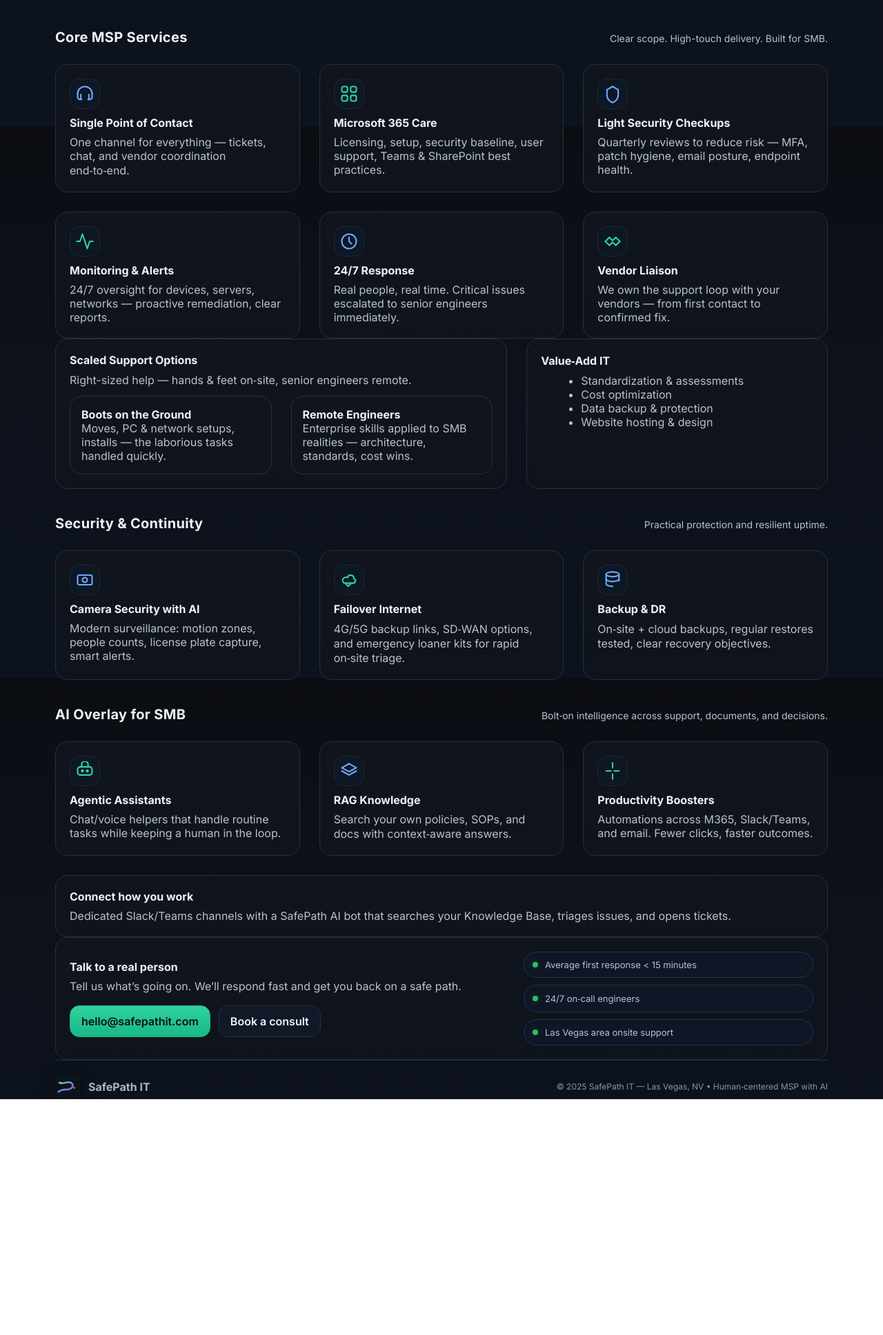
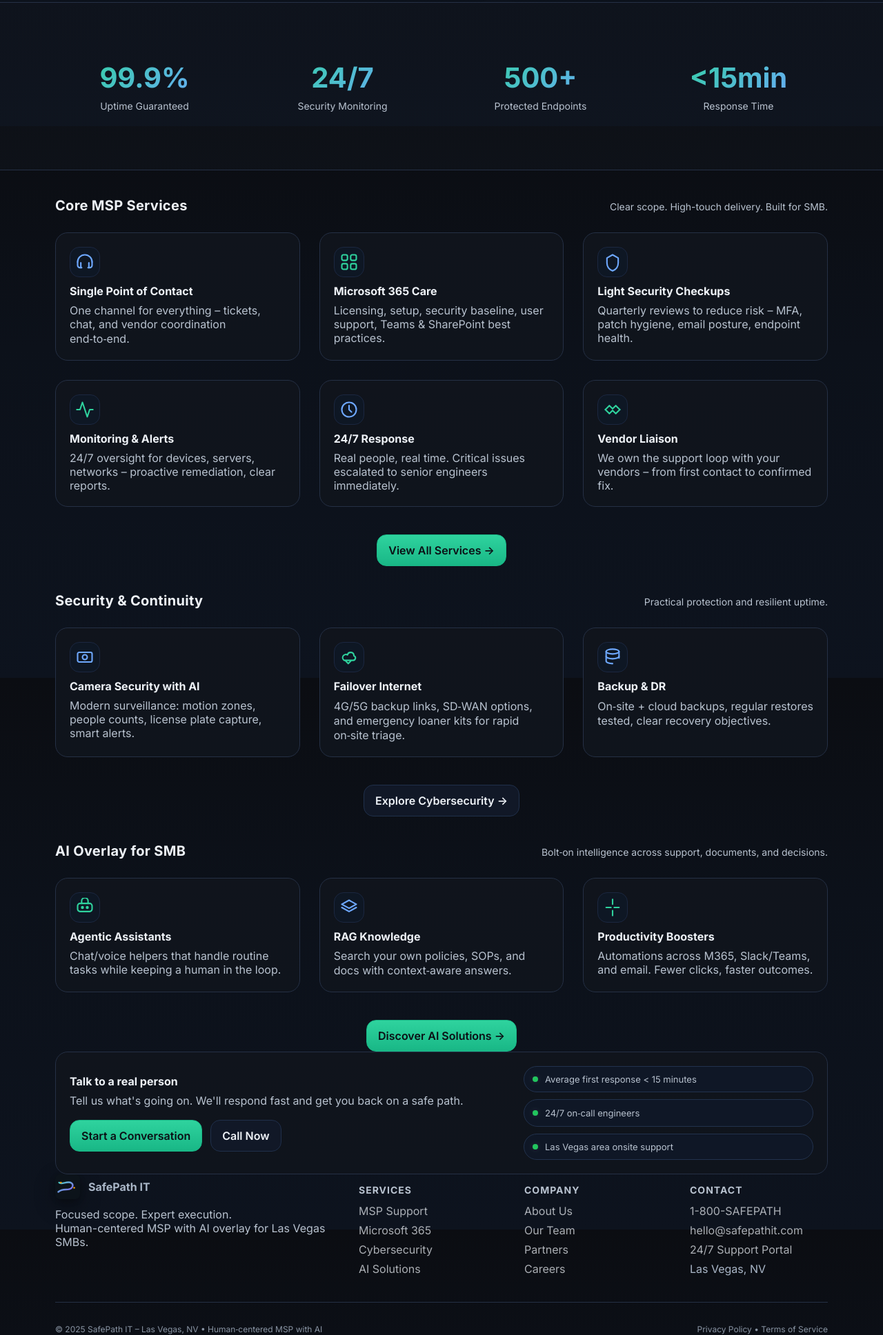
Before and after one commit to MyWatson/SafePathIT.github.io, a plain HTML site: page index.html in a window 1280 px wide. Shown: the part 617-2553 px from the top of the page at 69% size. Before the commit the page ends 2211 px from the top, so only its background shows below. Drawn offline with Linux system fonts and the light colour scheme.

Commit message:
Update index.html

```diff
--- a/index.html
+++ b/index.html
@@ -3,27 +3,27 @@
 <head>
   <meta charset="UTF-8" />
   <meta name="viewport" content="width=device-width, initial-scale=1" />
-  <title>SafePath IT — Focused scope. Expert execution.</title>
-  <meta name="description" content="SafePath IT — MSP support, Microsoft 365 care, light security checkups, monitoring, 24/7 response, AI overlays, camera security with AI, and failover internet solutions for SMBs in Las Vegas." />
+  <title>SafePath IT – Focused scope. Expert execution.</title>
+  <meta name="description" content="SafePath IT – MSP support, Microsoft 365 care, light security checkups, monitoring, 24/7 response, AI overlays, camera security with AI, and failover internet solutions for SMBs in Las Vegas." />
   <link rel="preconnect" href="https://fonts.googleapis.com">
   <link rel="preconnect" href="https://fonts.gstatic.com" crossorigin>
   <link href="https://fonts.googleapis.com/css2?family=Inter:wght@300;400;500;600;700;800&display=swap" rel="stylesheet">
   <style>
     :root{
-      --bg: #0b0d12;            /* deep night */
-      --bg-soft:#10141c;        /* card bg */
-      --bg-elev:#141a24;        /* hover elev */
-      --text: #eef2f7;          /* primary text */
-      --muted:#b8c2cf;          /* secondary text */
-      --brand:#2fd39e;          /* accent mint */
-      --brand-2:#6ea8ff;        /* secondary accent */
-      --line:#253045;           /* hairline */
-      --good:#22c55e;           /* status */
-      --warn:#f59e0b;           /* status */
-      --bad:#ef4444;            /* status */
+      --bg: #0b0d12;
+      --bg-soft:#10141c;
+      --bg-elev:#141a24;
+      --text: #eef2f7;
+      --muted:#b8c2cf;
+      --brand:#2fd39e;
+      --brand-2:#6ea8ff;
+      --line:#253045;
+      --good:#22c55e;
+      --warn:#f59e0b;
+      --bad:#ef4444;
       --shadow: 0 10px 30px rgba(0,0,0,.35), 0 2px 8px rgba(0,0,0,.25);
-      --radius-xl: 18px;        /* soft corners */
-      --radius-2xl: 26px;       /* stronger corners when needed */
+      --radius-xl: 18px;
+      --radius-2xl: 26px;
       --transition: all .24s ease;
       --grid-gap: clamp(16px,2.2vw,28px);
       --maxw: 1160px;
@@ -34,9 +34,12 @@
       margin:0; font-family:Inter, system-ui, -apple-system, Segoe UI, Roboto, Ubuntu, "Helvetica Neue", Arial, "Apple Color Emoji", "Segoe UI Emoji";
       color:var(--text); background:linear-gradient(180deg,#0b0d12 0%, #0c111a 40%, #0d131e 100%);
       -webkit-font-smoothing:antialiased; -moz-osx-font-smoothing:grayscale;
+      min-height: 100vh;
     }
     a{color:inherit; text-decoration:none}
     .container{max-width:var(--maxw); margin:0 auto; padding:0 20px}
+
+    /* Navigation */
     .nav{
       position:sticky; top:0; z-index:50; backdrop-filter:saturate(160%) blur(8px);
       background:rgba(11,13,18,.7); border-bottom:1px solid var(--line);
@@ -45,9 +48,19 @@
     .brand{display:flex; gap:12px; align-items:center}
     .logo{width:36px; height:36px; display:grid; place-items:center; border-radius:12px; background:radial-gradient(120% 120% at 20% 20%, #2fd39e 0%, #6ea8ff 60%, #1d2636 100%); box-shadow: var(--shadow)}
     .brand h1{font-size:18px; letter-spacing:.4px; margin:0; font-weight:700}
-    .nav-links{display:flex; gap:18px}
-    .nav a{opacity:.9}
-    .nav a:hover{opacity:1}
+    .nav-links{display:flex; gap:18px; align-items:center}
+    .nav-links a{opacity:.9; padding:8px 12px; border-radius:8px; transition:var(--transition)}
+    .nav-links a:hover{opacity:1; background:var(--bg-soft)}
+    .nav-links .dropdown{position:relative}
+    .dropdown-content{
+      display:none; position:absolute; top:100%; left:0; min-width:200px;
+      background:rgba(16,20,28,.95); backdrop-filter:blur(10px);
+      border:1px solid var(--line); border-radius:12px; padding:8px;
+      margin-top:8px; box-shadow:var(--shadow);
+    }
+    .dropdown:hover .dropdown-content{display:block}
+    .dropdown-content a{display:block; padding:10px 12px; border-radius:8px; margin:2px 0}
+    .dropdown-content a:hover{background:var(--bg-elev)}
 
     /* Mobile navigation */
     .menu-toggle{display:none; background:transparent; border:1px solid var(--line); padding:8px; border-radius:8px; color:var(--text); cursor:pointer}
@@ -57,6 +70,7 @@
       .nav-links.active{display:flex}
       .nav-links a{padding:12px; border-radius:8px}
       .nav-links a:hover{background:var(--bg-soft)}
+      .dropdown-content{position:static; display:block; background:transparent; border:none; padding-left:20px}
       .menu-toggle{display:block}
     }
 
@@ -92,7 +106,7 @@
     .btn.primary{background:linear-gradient(180deg,#2fd39e,#19b786); border-color:#19b786; color:#0b0f15}
     .btn.primary:hover{filter:saturate(110%)}
 
-    /* LV Silhouette (stencil) */
+    /* LV Silhouette */
     .lv-stencil{position:absolute; bottom:-2px; right:-6px; width:min(560px, 48vw); opacity:.08}
 
     /* Section */
@@ -128,9 +142,50 @@
     .dot.good{background:var(--good)} .dot.warn{background:var(--warn)} .dot.bad{background:var(--bad)}
     .dot{width:8px; height:8px; border-radius:50%; box-shadow:0 0 10px rgba(255,255,255,.12)}
 
+    /* Stats Section */
+    .stats-section{
+      padding:60px 0;
+      background:linear-gradient(180deg, rgba(16,20,28,0.5), rgba(20,26,36,0.3));
+      border-top:1px solid var(--line);
+      border-bottom:1px solid var(--line);
+    }
+    .stats-grid{
+      display:grid;
+      grid-template-columns:repeat(4,1fr);
+      gap:var(--grid-gap);
+    }
+    @media (max-width: 768px){.stats-grid{grid-template-columns:repeat(2,1fr)}}
+    .stat-card{
+      text-align:center;
+      padding:24px;
+    }
+    .stat-number{
+      font-size:2.5rem;
+      font-weight:700;
+      background:linear-gradient(135deg, var(--brand), var(--brand-2));
+      -webkit-background-clip:text;
+      -webkit-text-fill-color:transparent;
+      margin-bottom:8px;
+    }
+    .stat-label{color:var(--muted); font-size:14px}
+
     /* Footer */
     footer{padding:40px 0 60px; color:#a9b6c7}
-    .foot{display:flex; gap:16px; flex-wrap:wrap; align-items:center; justify-content:space-between; border-top:1px solid var(--line); padding-top:20px}
+    .foot-grid{
+      display:grid;
+      grid-template-columns:2fr 1fr 1fr 1fr;
+      gap:40px;
+      padding-bottom:30px;
+      border-bottom:1px solid var(--line);
+      margin-bottom:30px;
+    }
+    @media (max-width: 768px){.foot-grid{grid-template-columns:1fr; gap:30px}}
+    .foot-section h3{font-size:14px; text-transform:uppercase; letter-spacing:1px; color:var(--muted); margin-bottom:12px}
+    .foot-section ul{list-style:none; padding:0; margin:0}
+    .foot-section ul li{margin-bottom:8px}
+    .foot-section ul li a{color:var(--text); opacity:.7; transition:var(--transition)}
+    .foot-section ul li a:hover{opacity:1; color:var(--brand)}
+    .foot{display:flex; gap:16px; flex-wrap:wrap; align-items:center; justify-content:space-between}
     .tiny{font-size:12px; opacity:.8}
 
     /* Smooth reveal */
@@ -143,8 +198,7 @@
   <nav class="nav">
     <div class="container nav-inner">
       <div class="brand">
-        <div class="logo" aria-hidden="true">
-          <!-- Desert road + circuit traces forming an S -->
+        <a href="index.html" class="logo" aria-label="SafePath IT Home">
           <svg viewBox="0 0 144 144" width="36" height="36">
             <defs>
               <linearGradient id="g" x1="0" y1="0" x2="1" y2="1">
@@ -157,14 +211,23 @@
             <circle cx="33" cy="48" r="5" fill="#f59e0b"/>
             <circle cx="110" cy="78" r="5" fill="#f59e0b"/>
           </svg>
-        </div>
-        <h1>SafePath IT</h1>
+        </a>
+        <h1><a href="index.html">SafePath IT</a></h1>
       </div>
       <div class="nav-links" id="navLinks">
-        <a href="#services">Services</a>
-        <a href="#ai">AI</a>
-        <a href="#security">Security</a>
-        <a href="#contact" class="btn">Contact</a>
+        <div class="dropdown">
+          <a href="#services">Services ▾</a>
+          <div class="dropdown-content">
+            <a href="services.html">All Services</a>
+            <a href="services.html#msp">MSP Support</a>
+            <a href="services.html#microsoft">Microsoft 365</a>
+            <a href="services.html#security">Security</a>
+          </div>
+        </div>
+        <a href="ai-solutions.html">AI Solutions</a>
+        <a href="cybersecurity.html">Cybersecurity</a>
+        <a href="about.html">About</a>
+        <a href="contact.html" class="btn">Contact</a>
       </div>
       <button class="menu-toggle" onclick="document.getElementById('navLinks').classList.toggle('active')" aria-label="Menu">
         <svg width="24" height="24" viewBox="0 0 24 24" fill="none" stroke="currentColor" stroke-width="2" stroke-linecap="round">
@@ -180,14 +243,14 @@
     <div class="container hero-grid">
       <div class="hero-card reveal">
         <span class="badge"><span class="dot"></span>Focused scope. Expert execution.</span>
-        <h2>Keep your business productive and secure — with a human you can reach.</h2>
+        <h2>Keep your business productive and secure – with a human you can reach.</h2>
         <p>
           MSP support, <strong>Microsoft 365 care</strong>, light security checkups, continuous monitoring, and <strong>24/7 response</strong>.
-          We layer practical <strong>AI</strong> on top so small businesses can compete like enterprises — without the overhead.
+          We layer practical <strong>AI</strong> on top so small businesses can compete like enterprises – without the overhead.
         </p>
         <div class="cta-row">
-          <a class="btn primary" href="#contact">Get help now</a>
-          <a class="btn" href="#services">Explore services</a>
+          <a class="btn primary" href="contact.html">Get help now</a>
+          <a class="btn" href="services.html">Explore services</a>
         </div>
         <!-- Las Vegas skyline stencil -->
         <svg class="lv-stencil" viewBox="0 0 800 220" preserveAspectRatio="xMaxYMax meet" aria-hidden="true">
@@ -209,15 +272,39 @@
       </div>
       <div class="hero-card reveal" style="display:grid; align-content:center; gap:12px">
         <div class="status-list">
-          <div class="pill"><span class="dot good"></span>Monitoring online — all clients</div>
-          <div class="pill"><span class="dot warn"></span>3 devices pending patch — auto-queue tonight</div>
-          <div class="pill"><span class="dot good"></span>Backups verified in last 24h — 100%</div>
-          <div class="pill"><span class="dot bad"></span>1 ISP outage — failover activated</div>
+          <div class="pill"><span class="dot good"></span>Monitoring online – all clients</div>
+          <div class="pill"><span class="dot warn"></span>3 devices pending patch – auto-queue tonight</div>
+          <div class="pill"><span class="dot good"></span>Backups verified in last 24h – 100%</div>
+          <div class="pill"><span class="dot bad"></span>1 ISP outage – failover activated</div>
           <div class="pill"><span class="dot good"></span>AI assistant active in support channels</div>
         </div>
       </div>
     </div>
   </header>
+
+  <!-- Stats -->
+  <section class="stats-section">
+    <div class="container">
+      <div class="stats-grid">
+        <div class="stat-card reveal">
+          <div class="stat-number">99.9%</div>
+          <div class="stat-label">Uptime Guaranteed</div>
+        </div>
+        <div class="stat-card reveal">
+          <div class="stat-number">24/7</div>
+          <div class="stat-label">Security Monitoring</div>
+        </div>
+        <div class="stat-card reveal">
+          <div class="stat-number">500+</div>
+          <div class="stat-label">Protected Endpoints</div>
+        </div>
+        <div class="stat-card reveal">
+          <div class="stat-number">&lt;15min</div>
+          <div class="stat-label">Response Time</div>
+        </div>
+      </div>
+    </div>
+  </section>
 
   <!-- Services -->
   <section id="services" class="container">
@@ -227,94 +314,57 @@
     </div>
 
     <div class="grid cols-3">
-      <!-- Single point of contact -->
       <article class="card reveal">
         <div class="icon-wrap">
-          <!-- headset icon -->
           <svg class="icon" viewBox="0 0 24 24" fill="none" stroke="#6ea8ff" stroke-width="1.8" stroke-linecap="round" stroke-linejoin="round"><path d="M3 12a9 9 0 0 1 18 0"/><path d="M21 12v4a3 3 0 0 1-3 3h-2"/><path d="M3 12v4a3 3 0 0 0 3 3h2"/><path d="M7 19v-6"/><path d="M17 19v-6"/></svg>
         </div>
         <h3>Single Point of Contact</h3>
-        <p>One channel for everything — tickets, chat, and vendor coordination end‑to‑end.</p>
+        <p>One channel for everything – tickets, chat, and vendor coordination end‑to‑end.</p>
       </article>
 
-      <!-- Microsoft 365 care -->
       <article class="card reveal">
         <div class="icon-wrap">
-          <!-- apps icon -->
           <svg class="icon" viewBox="0 0 24 24" fill="none" stroke="#2fd39e" stroke-width="1.8" stroke-linecap="round" stroke-linejoin="round"><rect x="3" y="3" width="7" height="7" rx="2"/><rect x="14" y="3" width="7" height="7" rx="2"/><rect x="3" y="14" width="7" height="7" rx="2"/><rect x="14" y="14" width="7" height="7" rx="2"/></svg>
         </div>
         <h3>Microsoft 365 Care</h3>
         <p>Licensing, setup, security baseline, user support, Teams & SharePoint best practices.</p>
       </article>
 
-      <!-- Light security checkups -->
       <article class="card reveal">
         <div class="icon-wrap">
-          <!-- shield icon -->
           <svg class="icon" viewBox="0 0 24 24" fill="none" stroke="#6ea8ff" stroke-width="1.8" stroke-linecap="round" stroke-linejoin="round"><path d="M12 3l7 4v6c0 5-3.5 8.5-7 10-3.5-1.5-7-5-7-10V7l7-4z"/></svg>
         </div>
         <h3>Light Security Checkups</h3>
-        <p>Quarterly reviews to reduce risk — MFA, patch hygiene, email posture, endpoint health.</p>
+        <p>Quarterly reviews to reduce risk – MFA, patch hygiene, email posture, endpoint health.</p>
       </article>
 
-      <!-- Monitoring & alerts -->
       <article class="card reveal">
         <div class="icon-wrap">
-          <!-- activity icon -->
           <svg class="icon" viewBox="0 0 24 24" fill="none" stroke="#2fd39e" stroke-width="1.8" stroke-linecap="round" stroke-linejoin="round"><polyline points="22 12 18 12 15 21 9 3 6 12 2 12"/></svg>
         </div>
         <h3>Monitoring & Alerts</h3>
-        <p>24/7 oversight for devices, servers, networks — proactive remediation, clear reports.</p>
+        <p>24/7 oversight for devices, servers, networks – proactive remediation, clear reports.</p>
       </article>
 
-      <!-- 24/7 response -->
       <article class="card reveal">
         <div class="icon-wrap">
-          <!-- clock icon -->
           <svg class="icon" viewBox="0 0 24 24" fill="none" stroke="#6ea8ff" stroke-width="1.8" stroke-linecap="round" stroke-linejoin="round"><circle cx="12" cy="12" r="9"/><path d="M12 7v5l3 3"/></svg>
         </div>
         <h3>24/7 Response</h3>
         <p>Real people, real time. Critical issues escalated to senior engineers immediately.</p>
       </article>
 
-      <!-- Vendor liaison -->
       <article class="card reveal">
         <div class="icon-wrap">
-          <!-- handshake icon (stylized) -->
           <svg class="icon" viewBox="0 0 24 24" fill="none" stroke="#2fd39e" stroke-width="1.8" stroke-linecap="round" stroke-linejoin="round"><path d="M3 12l5-5 4 4 4-4 5 5"/><path d="M3 12l5 5 4-4 4 4 5-5"/></svg>
         </div>
         <h3>Vendor Liaison</h3>
-        <p>We own the support loop with your vendors — from first contact to confirmed fix.</p>
+        <p>We own the support loop with your vendors – from first contact to confirmed fix.</p>
       </article>
     </div>
-  </section>
 
-  <!-- Scaled support & value add -->
-  <section class="container">
-    <div class="feature-row">
-      <div class="card reveal">
-        <h3 style="margin-top:0">Scaled Support Options</h3>
-        <p class="muted">Right-sized help — hands & feet on‑site, senior engineers remote.</p>
-        <div class="grid cols-2" style="margin-top:12px">
-          <div class="card" style="padding:16px">
-            <strong>Boots on the Ground</strong>
-            <p class="muted">Moves, PC & network setups, installs — the laborious tasks handled quickly.</p>
-          </div>
-          <div class="card" style="padding:16px">
-            <strong>Remote Engineers</strong>
-            <p class="muted">Enterprise skills applied to SMB realities — architecture, standards, cost wins.</p>
-          </div>
-        </div>
-      </div>
-      <div class="card reveal">
-        <h3 style="margin-top:0">Value‑Add IT</h3>
-        <ul style="margin:8px 0 0 18px; color:var(--muted)">
-          <li>Standardization & assessments</li>
-          <li>Cost optimization</li>
-          <li>Data backup & protection</li>
-          <li>Website hosting & design</li>
-        </ul>
-      </div>
+    <div style="text-align:center; margin-top:40px">
+      <a href="services.html" class="btn primary">View All Services →</a>
     </div>
   </section>
 
@@ -327,7 +377,6 @@
     <div class="grid cols-3">
       <article class="card reveal">
         <div class="icon-wrap">
-          <!-- cam icon -->
           <svg class="icon" viewBox="0 0 24 24" fill="none" stroke="#6ea8ff" stroke-width="1.8" stroke-linecap="round" stroke-linejoin="round"><rect x="3" y="6" width="18" height="12" rx="2"/><circle cx="12" cy="12" r="3"/></svg>
         </div>
         <h3>Camera Security with AI</h3>
@@ -335,7 +384,6 @@
       </article>
       <article class="card reveal">
         <div class="icon-wrap">
-          <!-- link cloud icon -->
           <svg class="icon" viewBox="0 0 24 24" fill="none" stroke="#2fd39e" stroke-width="1.8" stroke-linecap="round" stroke-linejoin="round"><path d="M18 10a4 4 0 0 0-7.9-.8A3 3 0 1 0 6 16h11a3 3 0 0 0 1-5.8z"/><path d="M8 17l3 3 3-3"/></svg>
         </div>
         <h3>Failover Internet</h3>
@@ -343,12 +391,14 @@
       </article>
       <article class="card reveal">
         <div class="icon-wrap">
-          <!-- database shield -->
           <svg class="icon" viewBox="0 0 24 24" fill="none" stroke="#6ea8ff" stroke-width="1.8" stroke-linecap="round" stroke-linejoin="round"><ellipse cx="12" cy="5" rx="8" ry="3"/><path d="M4 5v6c0 1.7 3.6 3 8 3s8-1.3 8-3V5"/><path d="M4 11v6c0 1.7 3.6 3 8 3"/><path d="M20 11v2"/></svg>
         </div>
         <h3>Backup & DR</h3>
         <p>On‑site + cloud backups, regular restores tested, clear recovery objectives.</p>
       </article>
+    </div>
+    <div style="text-align:center; margin-top:40px">
+      <a href="cybersecurity.html" class="btn">Explore Cybersecurity →</a>
     </div>
   </section>
 
@@ -361,7 +411,6 @@
     <div class="grid cols-3">
       <article class="card reveal">
         <div class="icon-wrap">
-          <!-- bot icon -->
           <svg class="icon" viewBox="0 0 24 24" fill="none" stroke="#2fd39e" stroke-width="1.8" stroke-linecap="round" stroke-linejoin="round"><rect x="3" y="7" width="18" height="10" rx="3"/><path d="M8 7V4a4 4 0 0 1 8 0v3"/><circle cx="9" cy="12" r="1"/><circle cx="15" cy="12" r="1"/></svg>
         </div>
         <h3>Agentic Assistants</h3>
@@ -369,7 +418,6 @@
       </article>
       <article class="card reveal">
         <div class="icon-wrap">
-          <!-- layers icon -->
           <svg class="icon" viewBox="0 0 24 24" fill="none" stroke="#6ea8ff" stroke-width="1.8" stroke-linecap="round" stroke-linejoin="round"><path d="M12 3l9 5-9 5-9-5 9-5z"/><path d="M3 12l9 5 9-5"/></svg>
         </div>
         <h3>RAG Knowledge</h3>
@@ -377,29 +425,26 @@
       </article>
       <article class="card reveal">
         <div class="icon-wrap">
-          <!-- spark icon -->
           <svg class="icon" viewBox="0 0 24 24" fill="none" stroke="#2fd39e" stroke-width="1.8" stroke-linecap="round" stroke-linejoin="round"><path d="M12 2v6M12 16v6M4 12h6M14 12h6"/></svg>
         </div>
         <h3>Productivity Boosters</h3>
         <p>Automations across M365, Slack/Teams, and email. Fewer clicks, faster outcomes.</p>
       </article>
     </div>
-    <div class="card reveal" style="margin-top:var(--grid-gap)">
-      <h3 style="margin-top:0">Connect how you work</h3>
-      <p class="muted">Dedicated Slack/Teams channels with a SafePath AI bot that searches your Knowledge Base, triages issues, and opens tickets.
-      </p>
+    <div style="text-align:center; margin-top:40px">
+      <a href="ai-solutions.html" class="btn primary">Discover AI Solutions →</a>
     </div>
   </section>
 
-  <!-- Contact -->
+  <!-- Contact CTA -->
   <section id="contact" class="container">
     <div class="card reveal" style="display:grid; grid-template-columns:1.2fr .8fr; gap:var(--grid-gap); align-items:center">
       <div>
         <h3 style="margin-top:0">Talk to a real person</h3>
-        <p class="muted">Tell us what’s going on. We’ll respond fast and get you back on a safe path.</p>
+        <p class="muted">Tell us what's going on. We'll respond fast and get you back on a safe path.</p>
         <div class="cta-row">
-          <a class="btn primary" href="mailto:hello@safepathit.com?subject=SafePath%20IT%20Help">hello@safepathit.com</a>
-          <a class="btn" href="#">Book a consult</a>
+          <a class="btn primary" href="contact.html">Start a Conversation</a>
+          <a class="btn" href="tel:1-800-SAFEPATH">Call Now</a>
         </div>
       </div>
       <div class="status-list">
@@ -410,11 +455,12 @@
     </div>
   </section>
 
+  <!-- Footer -->
   <footer class="container">
-    <div class="foot">
+    <div class="foot-grid">
+      <div class="foot-section">
         <div class="brand">
           <div class="logo" aria-hidden="true">
-          <!-- Desert road + circuit traces forming an S -->
             <svg viewBox="0 0 144 144" width="36" height="36">
               <defs>
                 <linearGradient id="g2" x1="0" y1="0" x2="1" y2="1">
@@ -430,7 +476,45 @@
           </div>
           <strong>SafePath IT</strong>
         </div>
-      <div class="tiny">© <span id="y"></span> SafePath IT — Las Vegas, NV • Human‑centered MSP with AI</div>
+        <p style="margin-top:12px; color:var(--muted)">
+          Focused scope. Expert execution.<br>
+          Human-centered MSP with AI overlay for Las Vegas SMBs.
+        </p>
+      </div>
+      <div class="foot-section">
+        <h3>Services</h3>
+        <ul>
+          <li><a href="services.html">MSP Support</a></li>
+          <li><a href="services.html#microsoft">Microsoft 365</a></li>
+          <li><a href="cybersecurity.html">Cybersecurity</a></li>
+          <li><a href="ai-solutions.html">AI Solutions</a></li>
+        </ul>
+      </div>
+      <div class="foot-section">
+        <h3>Company</h3>
+        <ul>
+          <li><a href="about.html">About Us</a></li>
+          <li><a href="about.html#team">Our Team</a></li>
+          <li><a href="about.html#partners">Partners</a></li>
+          <li><a href="contact.html#careers">Careers</a></li>
+        </ul>
+      </div>
+      <div class="foot-section">
+        <h3>Contact</h3>
+        <ul>
+          <li><a href="tel:1-800-SAFEPATH">1-800-SAFEPATH</a></li>
+          <li><a href="mailto:hello@safepathit.com">hello@safepathit.com</a></li>
+          <li><a href="contact.html">24/7 Support Portal</a></li>
+          <li>Las Vegas, NV</li>
+        </ul>
+      </div>
+    </div>
+    <div class="foot">
+      <div class="tiny">© <span id="y"></span> SafePath IT – Las Vegas, NV • Human‑centered MSP with AI</div>
+      <div class="tiny">
+        <a href="#privacy">Privacy Policy</a> •
+        <a href="#terms">Terms of Service</a>
+      </div>
     </div>
   </footer>
 
```
Lines whose indentation alone changed are shown as unchanged.
